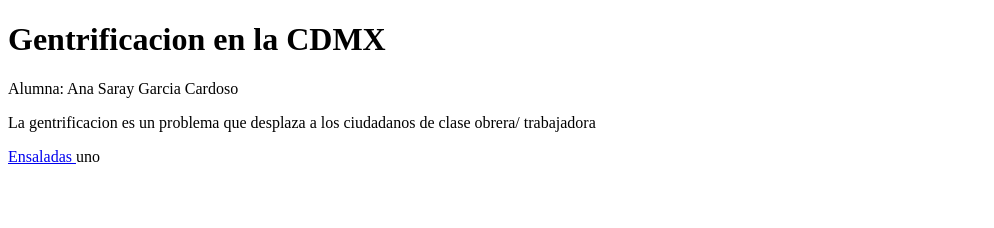
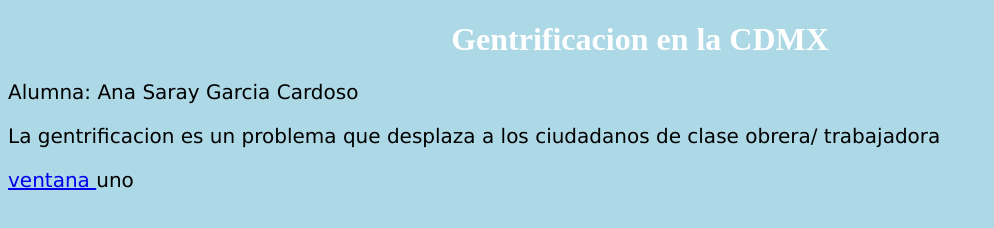
Before and after one commit to Sarayok/tareas, a plain HTML site: page Saray/index.html in a window 1280 px wide. Shown: the whole page, without its empty margins (0-994 px from the left). Drawn offline with Linux system fonts and the light colour scheme.

Commit message:
Add files via upload
Tarea 1. Codigo

```diff
--- /dev/null
+++ b/Saray/estilo/body.css
@@ -0,0 +1,13 @@
+body {
+  background-color: lightblue;
+}
+
+h1 {
+  color: white;
+  text-align: center;
+}
+
+p {
+  font-family: verdana;
+  font-size: 20px;
+}
--- a/Saray/index.html
+++ b/Saray/index.html
@@ -2,6 +2,7 @@
 <html>
 <head>
 <title>Eje integraador </title>
+<link rel = "stylesheet"  href= "estilo/body.css">
 </head>
 <body>
 
@@ -9,6 +10,6 @@
 <p>  Alumna: Ana Saray Garcia Cardoso</p>
 <p>La gentrificacion es un problema que desplaza a los ciudadanos de clase obrera/ trabajadora</p>
 
-<p><a href="ventana1.html"> Ensaladas </a> uno</p>
+<p><a href="html/ventana1.html"> ventana </a> uno</p>
 </body>
 </html>
```
Also changed, not shown: Saray/html/ventana1.html (+2 -2 lines).
